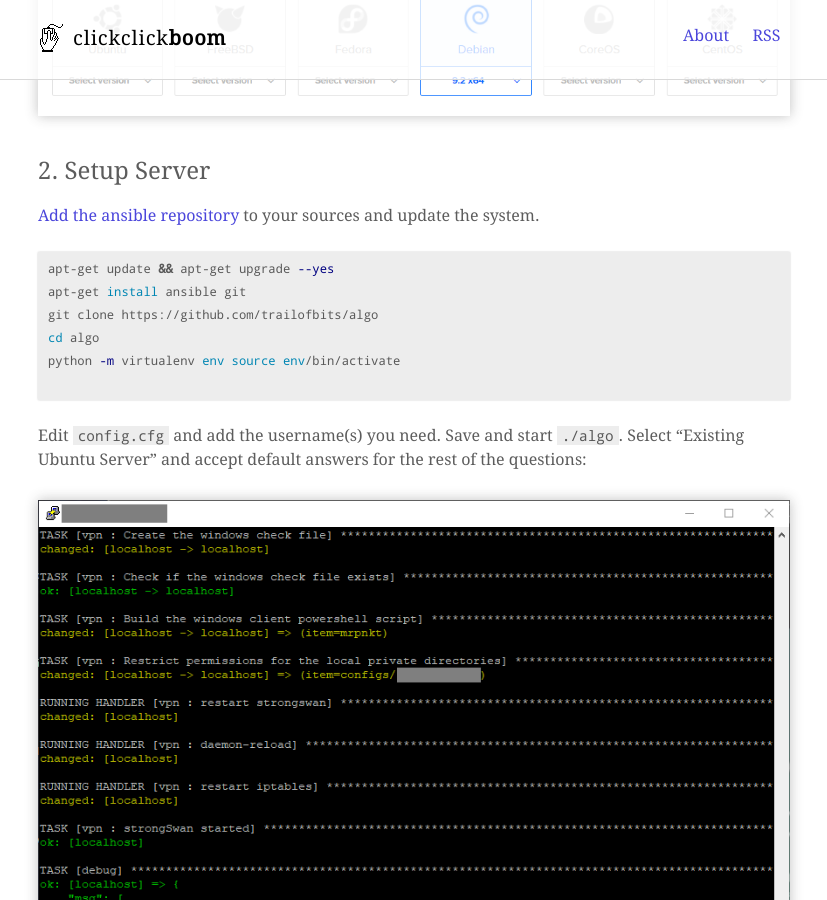
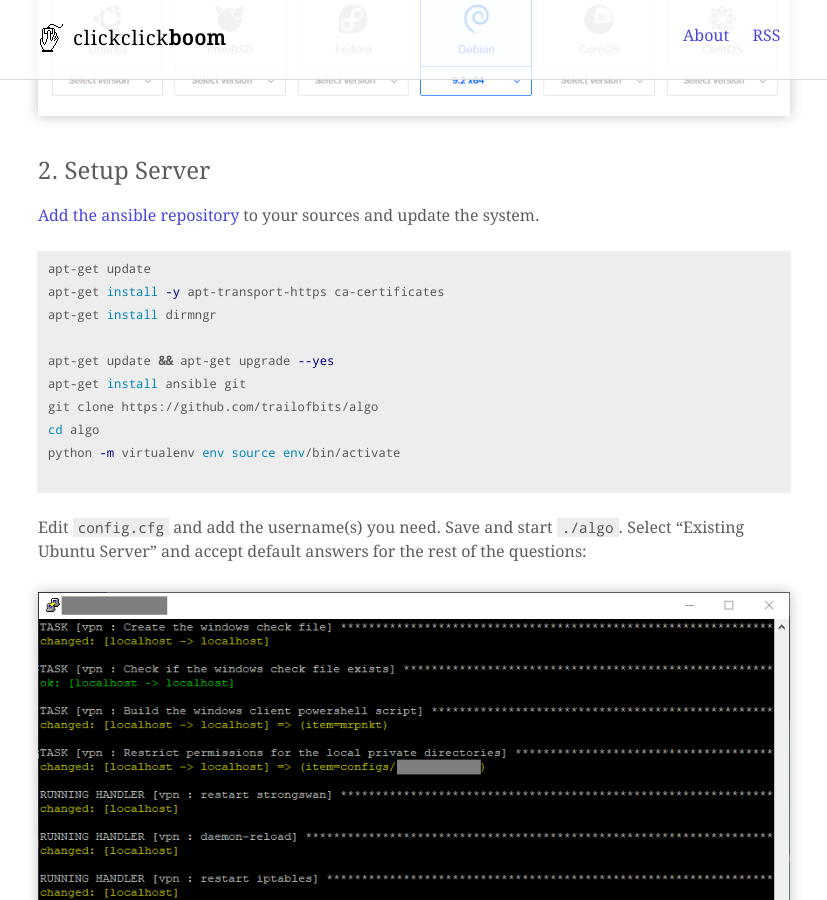
Before and after one commit to mrpnkt/mrpnkt.github.io, a Jekyll site: the page built from _posts/2017-10-23-setup-algovpn-in-windows-10.md, in a window 1280 px wide and 900 px high, scrolled down 1537 px. Shown: the whole window, without its empty margins (226-1053 px from the left). Built offline with Jekyll 4.4.1, drawn with Linux system fonts in a browser that asks for light colours.

Commit message:
Update 2017-10-23-setup-algovpn-in-windows-10.md

````diff
--- a/_posts/2017-10-23-setup-algovpn-in-windows-10.md
+++ b/_posts/2017-10-23-setup-algovpn-in-windows-10.md
@@ -59,6 +59,10 @@ Choose an operating system, datacenter location and hostname:
 [Add the ansible repository](http://docs.ansible.com/ansible/latest/intro_installation.html#latest-releases-via-apt-debian) to your sources and update the system.
 
 ```bash
+apt-get update
+apt-get install -y apt-transport-https ca-certificates
+apt-get install dirmngr
+
 apt-get update && apt-get upgrade --yes
 apt-get install ansible git
 git clone https://github.com/trailofbits/algo
````
